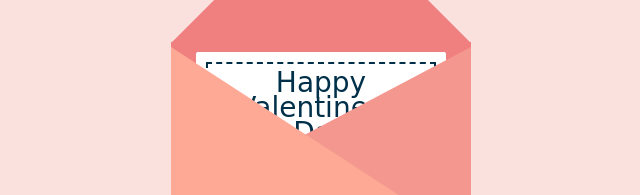
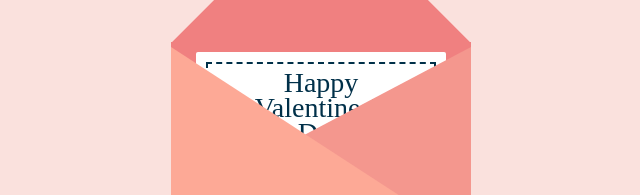
Before and after one commit to bumblebee026/valentinedaycard, a plain HTML site: page index.html in a window 1280 px wide. Shown: the part 296-491 px from the top of the page, without its empty margins (319-959 px from the left). Drawn offline with Linux system fonts and the light colour scheme.

Commit message:
Update style.css

```diff
--- a/style.css
+++ b/style.css
@@ -76,7 +76,7 @@ body{
     transform: translateY(-100px);
 }
 .card .text{
-    font-family: 'Brush Script MT', cursive;
+    font-family: 'Times New Roman', Serif;
     font-size: 28px;
     text-align: center;
     line-height: 25px;
```
